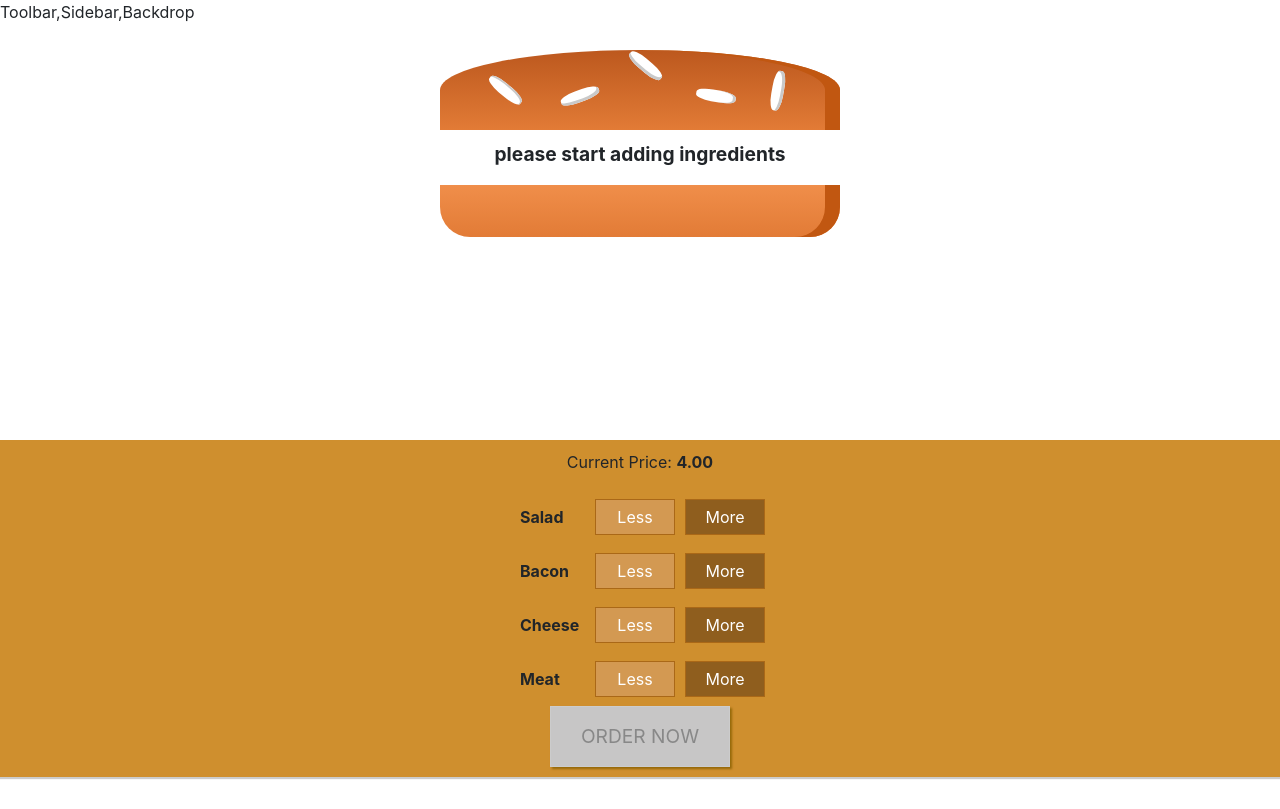
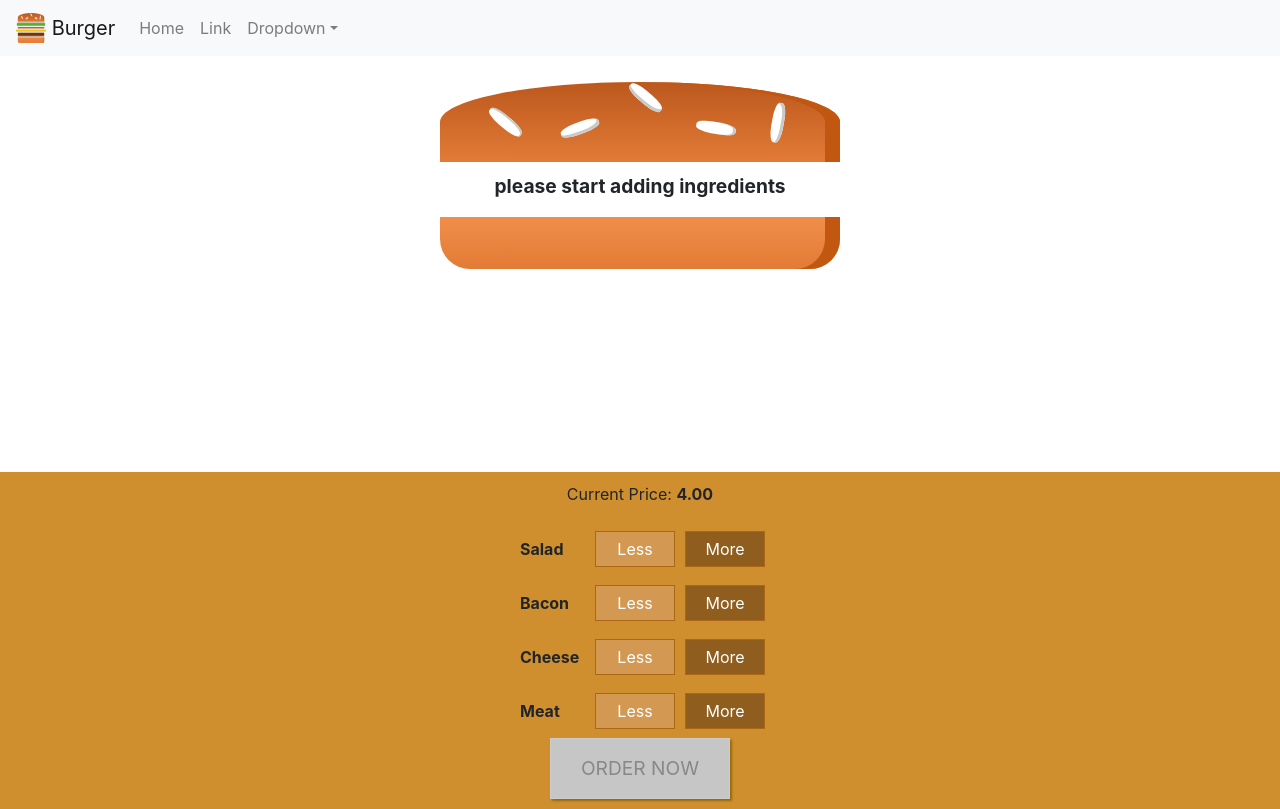
Before and after one commit to jashwant1234/starting_react, a React (Create React App) app in the folder burger_builder/: page / in a window 1280 px wide. Built offline with nearby package versions, Linux system fonts and the light colour scheme.

Commit message:
adding react-bootstrap

```diff
--- a/burger_builder/package.json
+++ b/burger_builder/package.json
@@ -9,6 +9,7 @@
     "bootstrap": "^4.6.0",
     "prop-types": "^15.7.2",
     "react": "^17.0.2",
+    "react-bootstrap": "^1.5.2",
     "react-dom": "^17.0.2",
     "react-scripts": "4.0.3",
     "web-vitals": "^1.1.1"
--- a/burger_builder/src/components/Burger/OrderSummary/OrderSummary.js
+++ b/burger_builder/src/components/Burger/OrderSummary/OrderSummary.js
@@ -14,6 +14,7 @@ export default function OrderSummary(props) {
             <ul>
                 {ingredientSummary}
             </ul>
+            <p><strong>Total Price : {props.price.toFixed(2)}</strong></p>
             <p>Continue to Checkout?</p>
             <button type="button" className="btn btn-success" onClick={props.purchaseCancel}>CANCEL</button>
             &nbsp;
--- a/burger_builder/src/components/Layout/Layout.js
+++ b/burger_builder/src/components/Layout/Layout.js
@@ -1,10 +1,11 @@
 import React from "react";
 import Aux from "../../hoc/Auxiliary";
 import Classes from './Layout.module.css';
+import Toolbar from "../Navigation/Tollbar/Tollbar"
 
 const layout = (props) => (
   <Aux>
-    <div>Toolbar,Sidebar,Backdrop</div>
+    <Toolbar />
     <main className={Classes.Content}>{props.children}</main>
   </Aux>
 );
--- /dev/null
+++ b/burger_builder/src/components/Navigation/Tollbar/Tollbar.js
@@ -0,0 +1,47 @@
+import React from "react";
+import burgerLogo from "../../../assets/images/burger-logo.png";
+import PropTypes from "prop-types";
+import "bootstrap/dist/css/bootstrap.css";
+import { Navbar, Nav, NavDropdown } from "react-bootstrap";
+const Tollbar = (props) => {
+  return (
+    <div>
+      <Navbar bg="light" expand="lg">
+        <Navbar.Brand href="#home">
+          <img
+            src={burgerLogo}
+            alt="Logo"
+            width="30"
+            height="30"
+            className="d-inline-block align-top"
+          />{' '}
+          Burger
+        </Navbar.Brand>
+        <Navbar.Toggle aria-controls="basic-navbar-nav" />
+        <Navbar.Collapse id="basic-navbar-nav">
+          <Nav className="mr-auto">
+            <Nav.Link href="#home">Home</Nav.Link>
+            <Nav.Link href="#link">Link</Nav.Link>
+            <NavDropdown title="Dropdown" id="basic-nav-dropdown">
+              <NavDropdown.Item href="#action/3.1">Action</NavDropdown.Item>
+              <NavDropdown.Item href="#action/3.2">
+                Another action
+              </NavDropdown.Item>
+              <NavDropdown.Item href="#action/3.3">Something</NavDropdown.Item>
+              <NavDropdown.Divider />
+              <NavDropdown.Item href="#action/3.4">
+                Separated link
+              </NavDropdown.Item>
+            </NavDropdown>
+          </Nav>
+        </Navbar.Collapse>
+      </Navbar>
+    </div>
+  );
+};
+
+// Tollbar.propTypes = {
+
+// }
+
+export default Tollbar;
--- a/burger_builder/src/containers/BurgerBuilder/BurgerBuilder.js
+++ b/burger_builder/src/containers/BurgerBuilder/BurgerBuilder.js
@@ -22,7 +22,7 @@ class BurgerBuilder extends Component {
     },
     totalPrice: 4,
     purchasable: false,
-    purchasing : false,
+    purchasing: false,
   };
 
   updatePurchaseState(ingredients) {
@@ -66,23 +66,31 @@ class BurgerBuilder extends Component {
   };
 
   purchaseHandler = () => {
-    this.setState({purchasing : true});
-  }
+    this.setState({ purchasing: true });
+  };
 
   purchaseCancelHandler = () => {
-    this.setState({purchasing : false});
-  }
+    this.setState({ purchasing: false });
+  };
 
   purchaseContinueHandler = () => {
-    alert('You Continue');
-  }
+    alert("You Continue");
+  };
 
   render() {
     // console.log(this.state.purchasing);
     return (
       <Aux>
-        <Modal show={this.state.purchasing} modalClosed={this.purchaseCancelHandler}>
-          <OrderSummary ingredients={this.state.ingredients} purchaseCancel={this.purchaseCancelHandler} purchaseContinue = {this.purchaseContinueHandler}/>
+        <Modal
+          show={this.state.purchasing}
+          modalClosed={this.purchaseCancelHandler}
+        >
+          <OrderSummary
+            ingredients={this.state.ingredients}
+            purchaseCancel={this.purchaseCancelHandler}
+            purchaseContinue={this.purchaseContinueHandler}
+            price={this.state.totalPrice}
+          />
         </Modal>
         <Burger ingredients={this.state.ingredients} />
         <BuildControls
```
Also changed, not shown: burger_builder/src/components/Navigation/Navigation.js (added, +16 -0 lines), burger_builder/src/assets/images/burger-logo.png (added), 1 other file (tests, documents, lock files or other folders).
